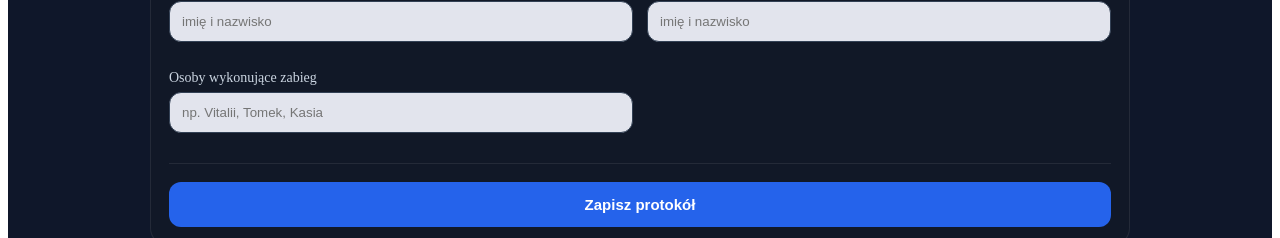
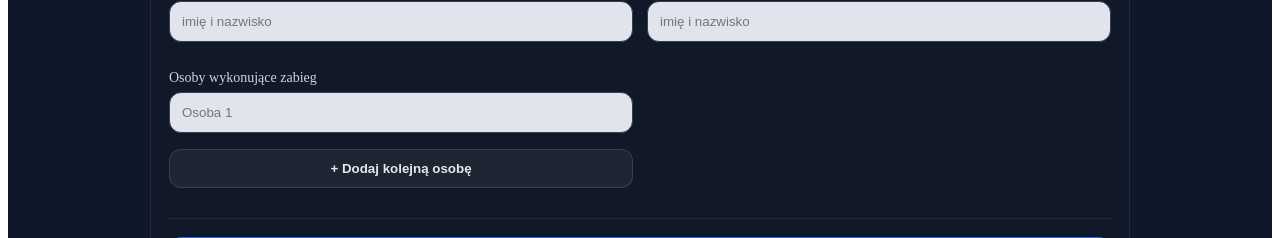
Before and after one commit to VITALIKXXX/protokol-electronic, a React (Create React App) app: page / in a window 1280 px wide. Shown: the part 2464-2702 px from the top of the page. Built offline with nearby package versions, Linux system fonts and the light colour scheme; no server answers; the database is empty.

Commit message:
Add dynamic workers list support and normalize legacy worker data

```diff
--- a/src/features/protocols/ProtocolForm.js
+++ b/src/features/protocols/ProtocolForm.js
@@ -55,7 +55,7 @@ export const ProtocolForm = ({ editingProtocol, onFinishEdit }) => {
         transportTemperature: "",
         supervisor: "",
         authorizedPerson: "",
-        workers: "",
+        workers: [""],
         treatments: [],
         farmerSignature: "",
         workerSignature: "",
@@ -89,7 +89,7 @@ export const ProtocolForm = ({ editingProtocol, onFinishEdit }) => {
             transportTemperature: "",
             supervisor: "",
             authorizedPerson: "",
-            workers: "",
+            workers: [""],
             farmerSignature: "",
             workerSignature: "",
             treatments: [],
@@ -117,9 +117,17 @@ export const ProtocolForm = ({ editingProtocol, onFinishEdit }) => {
                 ...rest
             } = editingProtocol;
 
+            const normalizedWorkers = Array.isArray(rest.workers)
+                ? rest.workers
+                : String(rest.workers || "")
+                    .split(",")
+                    .map((worker) => worker.trim())
+                    .filter(Boolean);
+
             setFormData((prev) => ({
                 ...prev,
                 ...rest,
+                workers: normalizedWorkers.length ? normalizedWorkers : [""],
                 treatments: rest.treatments || [],
                 bhp: rest.bhp || {
                     sterileEquipment: false,
@@ -129,9 +137,17 @@ export const ProtocolForm = ({ editingProtocol, onFinishEdit }) => {
                 },
             }));
 
-            setProducts(editedProducts.length ? editedProducts : [{ ...emptyProduct }]);
+            setProducts(
+                editedProducts.length
+                    ? editedProducts
+                    : [{ ...emptyProduct }]
+            );
 
-            window.scrollTo({ top: 0, behavior: "smooth" });
+            window.scrollTo({
+                top: 0,
+                behavior: "smooth",
+            });
+
             return;
         }
 
@@ -140,7 +156,8 @@ export const ProtocolForm = ({ editingProtocol, onFinishEdit }) => {
 
             setFormData((prev) => ({
                 ...prev,
-                protocolNumber: prev.protocolNumber || nextProtocolNumber,
+                protocolNumber:
+                    prev.protocolNumber || nextProtocolNumber,
             }));
         };
 
@@ -233,6 +250,29 @@ export const ProtocolForm = ({ editingProtocol, onFinishEdit }) => {
         setFormData((prev) => ({
             ...prev,
             workerSignature: signatureImage,
+        }));
+    };
+
+    const addWorker = () => {
+        setFormData((prev) => ({
+            ...prev,
+            workers: [...prev.workers, ""],
+        }));
+    };
+
+    const updateWorker = (index) => (event) => {
+        setFormData((prev) => ({
+            ...prev,
+            workers: prev.workers.map((worker, workerIndex) =>
+                workerIndex === index ? event.target.value : worker
+            ),
+        }));
+    };
+
+    const removeWorker = (indexToRemove) => {
+        setFormData((prev) => ({
+            ...prev,
+            workers: prev.workers.filter((_, index) => index !== indexToRemove),
         }));
     };
 
@@ -652,11 +692,28 @@ export const ProtocolForm = ({ editingProtocol, onFinishEdit }) => {
 
                     <Field>
                         <Label>Osoby wykonujące zabieg</Label>
-                        <Input
-                            value={formData.workers}
-                            onChange={updateField("workers")}
-                            placeholder="np. Vitalii, Tomek, Kasia"
-                        />
+                        {formData.workers.map((worker, index) => (
+                            <div key={index}>
+                                <Input
+                                    value={worker}
+                                    onChange={updateWorker(index)}
+                                    placeholder={`Osoba ${index + 1}`}
+                                />
+
+                                {formData.workers.length > 1 && (
+                                    <SecondaryButton
+                                        type="button"
+                                        onClick={() => removeWorker(index)}
+                                    >
+                                        Usuń osobę
+                                    </SecondaryButton>
+                                )}
+                            </div>
+                        ))}
+
+                        <SecondaryButton type="button" onClick={addWorker}>
+                            + Dodaj kolejną osobę
+                        </SecondaryButton>
                     </Field>
                 </Grid>
             </Section>
--- a/src/features/protocols/generateProtocolPdfV2.js
+++ b/src/features/protocols/generateProtocolPdfV2.js
@@ -197,24 +197,33 @@ export const generateProtocolPdfV2 = (protocol) => {
     pdf.setFont("helvetica", "normal");
 
     // OPISY PODPISÓW U GÓRY
-    pdf.text(["Podpis hodowcy lub osoby nadzorujacej", "szczepienie"], supervisorX + 6, signaturesY + 7);
-    pdf.text(["Podpis Technika"], farmerX + 7, signaturesY + 7);
+    pdf.text(
+        ["Podpis hodowcy lub osoby", "nadzorujacej szczepienie"],
+        supervisorX + 5,
+        signaturesY + 7
+    );
+
+    pdf.text(
+        "Podpis technika",
+        farmerX + 12,
+        signaturesY + 7
+    );
 
     // PODPISY
-    if (protocol.workerSignature) {
+    if (protocol.farmerSignature) {
         pdf.addImage(
-            protocol.workerSignature,
+            protocol.farmerSignature,
             "PNG",
-            supervisorX + 8,
+            supervisorX + 7,
             signaturesY + 20,
             34,
             14
         );
     }
 
-    if (protocol.farmerSignature) {
+    if (protocol.workerSignature) {
         pdf.addImage(
-            protocol.farmerSignature,
+            protocol.workerSignature,
             "PNG",
             farmerX + 8,
             signaturesY + 20,
@@ -230,10 +239,12 @@ export const generateProtocolPdfV2 = (protocol) => {
     // PRAWA KOLUMNA — wykonujący zabiegi
     pdf.text("Imiona, nazwiska wykonujacych zabiegi:", workersX + 3, signaturesY + 6);
 
-    const workers = (protocol.workers || "")
-        .split(",")
-        .map((worker) => worker.trim())
-        .filter(Boolean);
+    const workers = Array.isArray(protocol.workers)
+        ? protocol.workers.filter(Boolean)
+        : String(protocol.workers || "")
+            .split(",")
+            .map((worker) => worker.trim())
+            .filter(Boolean);
 
     // 18 osób: 9 po lewej, 9 po prawej
     for (let i = 0; i < 18; i++) {
```
